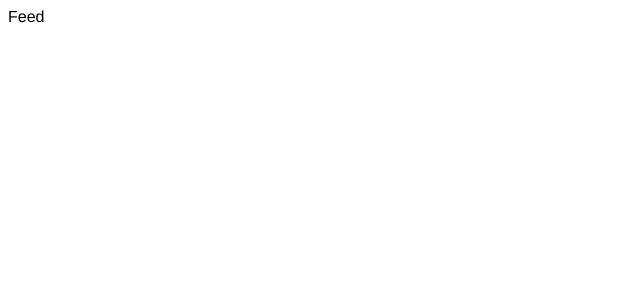
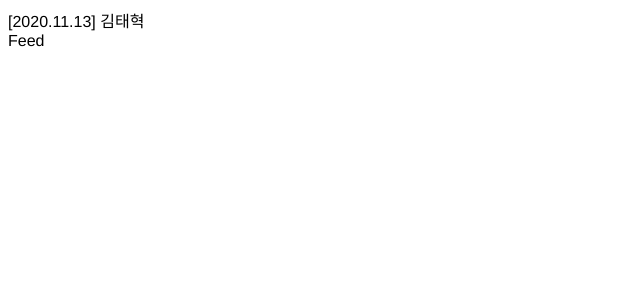
Before and after one commit to NRoy-hub/feed-system, a Vue app in the folder frontend/: page / in a window 1280 px wide. Shown: the top 300 px of the page, without its empty margins (0-640 px from the left). Built offline with nearby package versions, Linux system fonts and the light colour scheme.

Commit message:
frontend > add topbar component

```diff
--- a/frontend/src/components/10_app/App.vue
+++ b/frontend/src/components/10_app/App.vue
@@ -1,5 +1,6 @@
 <template>
   <div id="app">
+    <top-bar></top-bar>
     <router-view></router-view>
   </div>
 </template>
@@ -7,10 +8,14 @@
 <script>
 import router from '@/router'
 import store from '@/store'
+import Topbar from '@/components/20_topbar/10_Topbar'
 export default {
   name: 'App',
   router,
-  store
+  store,
+  components: {
+    'top-bar': Topbar
+  }
 }
 </script>
 
--- /dev/null
+++ b/frontend/src/components/20_topbar/10_Topbar.vue
@@ -0,0 +1,15 @@
+<template>
+  <header class="topbar">
+    <span>[2020.11.13] 김태혁</span>
+  </header>
+</template>
+
+<script>
+  export default {
+    name: 'Topbar'
+  }
+</script>
+
+<style lang="scss" scoped>
+
+</style>
```
